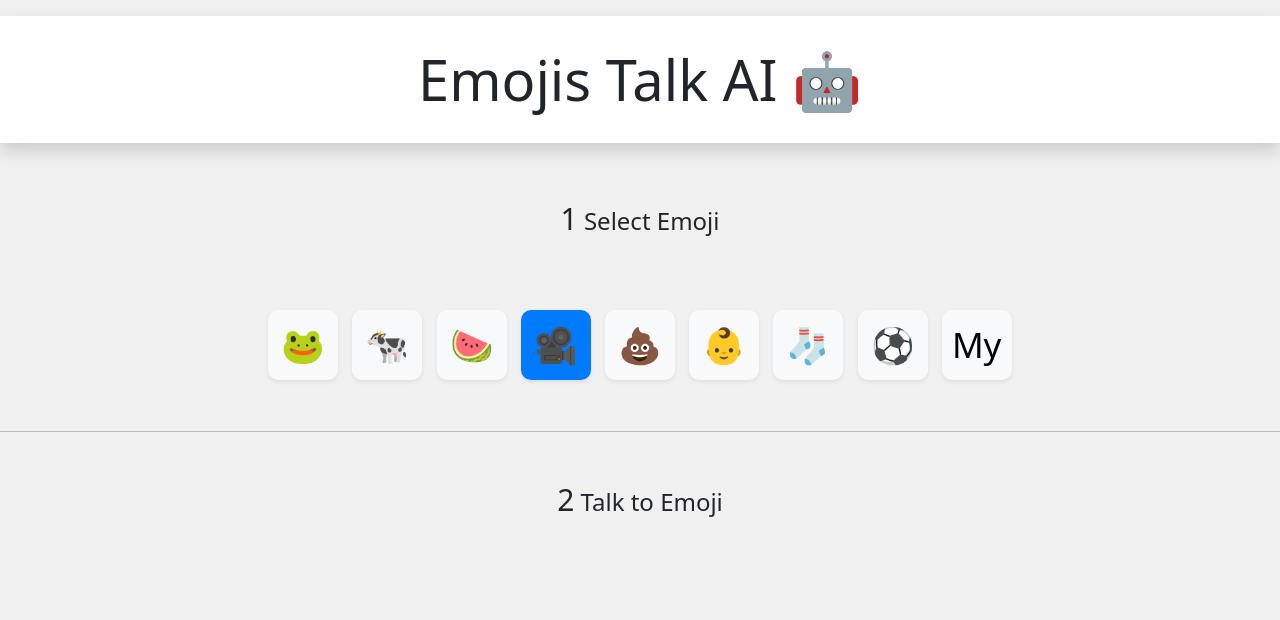
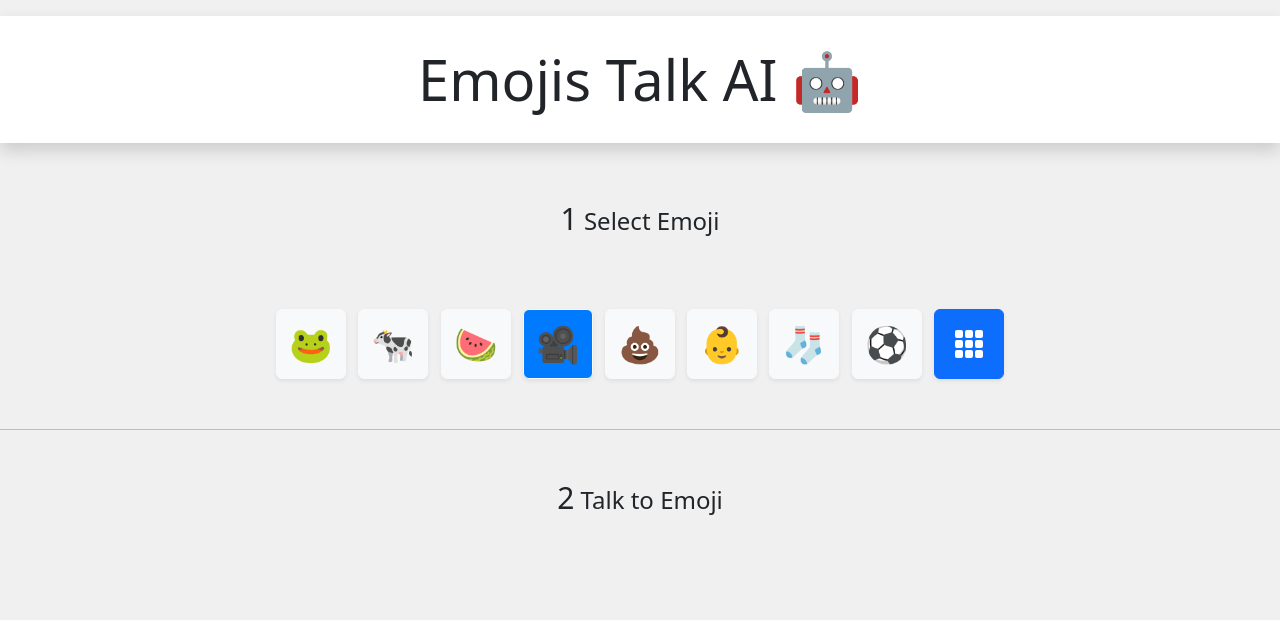
Before and after one commit to nanclin/EmojisTalk, a PHP site: page / in a window 1280 px wide. Shown: the top 620 px of the page. Run offline with PHP 8.4, Linux system fonts and the light colour scheme; some libraries are stand-ins or nearby versions.

Commit message:
Added icon to the emoji selector button.

```diff
--- a/index.php
+++ b/index.php
@@ -112,15 +112,19 @@
                 <div class="col-sm">
                     <div class="form-group">
                         <div id="emojiButtons" class="text-center">
-                            <button type="button" class="emoji-button btn btn-light shadow-sm" data-emoji="🐸">🐸</button>
-                            <button type="button" class="emoji-button btn btn-light shadow-sm" data-emoji="🐄">🐄</button>
-                            <button type="button" class="emoji-button btn btn-light shadow-sm" data-emoji="🍉">🍉</button>
-                            <button type="button" class="emoji-button btn btn-light shadow-sm selected" data-emoji="🎥">🎥</button>
-                            <button type="button" class="emoji-button btn btn-light shadow-sm" data-emoji="💩">💩</button>
-                            <button type="button" class="emoji-button btn btn-light shadow-sm" data-emoji="👶">👶</button>
-                            <button type="button" class="emoji-button btn btn-light shadow-sm" data-emoji="🧦">🧦</button>
-                            <button type="button" class="emoji-button btn btn-light shadow-sm" data-emoji="⚽">⚽</button>
-                            <button type="button" class="emoji-button btn btn-light shadow-sm" data-bs-toggle="modal" data-bs-target="#exampleModal">My</button>
+                            <button type="button" class="emoji-button m-1 p-1 btn btn-light shadow-sm" data-emoji="🐸">🐸</button>
+                            <button type="button" class="emoji-button m-1 p-1 btn btn-light shadow-sm" data-emoji="🐄">🐄</button>
+                            <button type="button" class="emoji-button m-1 p-1 btn btn-light shadow-sm" data-emoji="🍉">🍉</button>
+                            <button type="button" class="emoji-button m-1 p-1 btn btn-light shadow-sm selected" data-emoji="🎥">🎥</button>
+                            <button type="button" class="emoji-button m-1 p-1 btn btn-light shadow-sm" data-emoji="💩">💩</button>
+                            <button type="button" class="emoji-button m-1 p-1 btn btn-light shadow-sm" data-emoji="👶">👶</button>
+                            <button type="button" class="emoji-button m-1 p-1 btn btn-light shadow-sm" data-emoji="🧦">🧦</button>
+                            <button type="button" class="emoji-button m-1 p-1 btn btn-light shadow-sm" data-emoji="⚽">⚽</button>
+                            <button type="button" class="emoji-button m-1 p-1 btn btn-primary shadow-sm d-inline-flex align-items-center justify-content-center" data-bs-toggle="modal" data-bs-target="#exampleModal">
+                                <svg xmlns="http://www.w3.org/2000/svg" width="32" height="32" fill="currentColor" class="bi bi-chat-dots" viewBox="0 0 16 16" data-darkreader-inline-fill="" style="--darkreader-inline-fill: currentColor;">
+                                  <path d="M1 2a1 1 0 0 1 1-1h2a1 1 0 0 1 1 1v2a1 1 0 0 1-1 1H2a1 1 0 0 1-1-1zm5 0a1 1 0 0 1 1-1h2a1 1 0 0 1 1 1v2a1 1 0 0 1-1 1H7a1 1 0 0 1-1-1zm5 0a1 1 0 0 1 1-1h2a1 1 0 0 1 1 1v2a1 1 0 0 1-1 1h-2a1 1 0 0 1-1-1zM1 7a1 1 0 0 1 1-1h2a1 1 0 0 1 1 1v2a1 1 0 0 1-1 1H2a1 1 0 0 1-1-1zm5 0a1 1 0 0 1 1-1h2a1 1 0 0 1 1 1v2a1 1 0 0 1-1 1H7a1 1 0 0 1-1-1zm5 0a1 1 0 0 1 1-1h2a1 1 0 0 1 1 1v2a1 1 0 0 1-1 1h-2a1 1 0 0 1-1-1zM1 12a1 1 0 0 1 1-1h2a1 1 0 0 1 1 1v2a1 1 0 0 1-1 1H2a1 1 0 0 1-1-1zm5 0a1 1 0 0 1 1-1h2a1 1 0 0 1 1 1v2a1 1 0 0 1-1 1H7a1 1 0 0 1-1-1zm5 0a1 1 0 0 1 1-1h2a1 1 0 0 1 1 1v2a1 1 0 0 1-1 1h-2a1 1 0 0 1-1-1z"/>
+                                </svg>
+                            </button>
                         </div>
                         <input type="hidden" name="character" id="selectedEmoji" value="🎥">
                     </div>
--- a/style.css
+++ b/style.css
@@ -17,17 +17,12 @@ body {
     margin: 0 auto;
 }
 
-button.emoji-button {
-    cursor: pointer;
-    padding: 5px;
-    margin: 5px;
+.emoji-button {
     width: 70px;
     height: 70px;
     font-size: 35px;
-    border-radius: 10px;
-    border: none;
-    cursor: pointer;
 }
+
 .emoji-button.selected {
     background-color: #007bff;
 }
```
Also changed, not shown: README.md.
